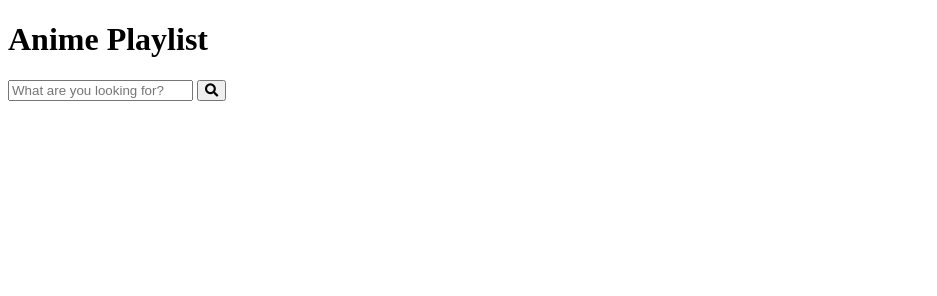
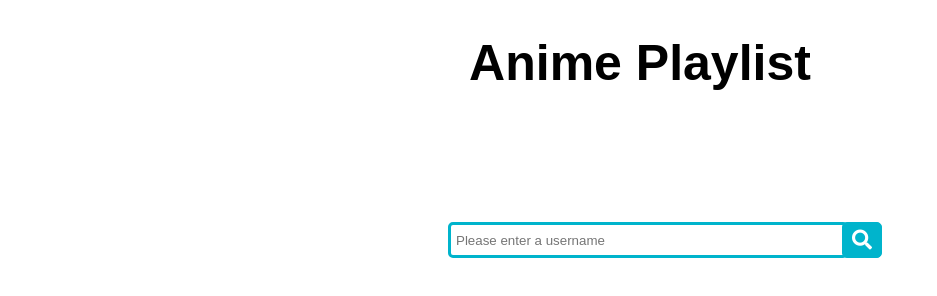
Before and after one commit to MonkeyBoneCodingAgency/animeplaylist, a website: page client/index.html in a window 1280 px wide. Shown: the whole page, without its empty margins (0-937 px from the left). Drawn offline with nearby package versions, Linux system fonts and the light colour scheme.

Commit message:
Fixed some styling and commented out bootstrap. Major cleanup is still needed

```diff
--- a/client/css/style.css
+++ b/client/css/style.css
@@ -1,3 +1,29 @@
+h1 {
+  text-align: center;
+  font-size: 50px;
+  font-family: Arial, Helvetica, sans-serif;
+}
+.container {
+  padding-right: 15px;
+  padding-left: 15px;
+  margin-right: auto;
+  margin-left: auto;
+}
+@media (min-width: 768px) {
+  .container {
+    width: 750px;
+  }
+}
+@media (min-width: 992px) {
+  .container {
+    width: 970px;
+  }
+}
+@media (min-width: 1200px) {
+  .container {
+    width: 1170px;
+  }
+}
 .search {
     width: 100%;
     position: relative
@@ -36,7 +62,7 @@
   .wrap{
     width: 30%;
     position: absolute;
-    top: 50%;
+    top: 30%;
     left: 50%;
     transform: translate(-50%, -50%);
   }
--- a/client/index.html
+++ b/client/index.html
@@ -6,7 +6,8 @@
     <meta name="viewport" content="width=device-width, initial-scale=1, shrink-to-fit=no">
 
     <!-- Bootstrap CSS -->
-    <!-- <link rel="stylesheet" href="https://stackpath.bootstrapcdn.com/bootstrap/4.1.1/css/bootstrap.min.css" integrity="sha384-WskhaSGFgHYWDcbwN70/dfYBj47jz9qbsMId/iRN3ewGhXQFZCSftd1LZCfmhktB" crossorigin="anonymous"> -->
+    <link rel="stylesheet" href="css/style.css" type="text/css">
+    <!--<link rel="stylesheet" href="https://stackpath.bootstrapcdn.com/bootstrap/4.1.1/css/bootstrap.min.css" integrity="sha384-WskhaSGFgHYWDcbwN70/dfYBj47jz9qbsMId/iRN3ewGhXQFZCSftd1LZCfmhktB" crossorigin="anonymous"> -->
     <link rel="stylesheet" href="https://use.fontawesome.com/releases/v5.0.13/css/all.css" integrity="sha384-DNOHZ68U8hZfKXOrtjWvjxusGo9WQnrNx2sqG0tfsghAvtVlRW3tvkXWZh58N9jp" crossorigin="anonymous">
 
     <title>Anime Playlist!</title>
@@ -20,7 +21,7 @@
 
       <div class="wrap">
         <div class="search">
-           <input type="text" class="searchTerm" id="search-box" placeholder="What are you looking for?">
+           <input type="text" class="searchTerm" id="search-box" placeholder="Please enter a username">
            <button type="submit" class="searchButton" id="search-button">
              <i class="fa fa-search"></i>
           </button>
```
